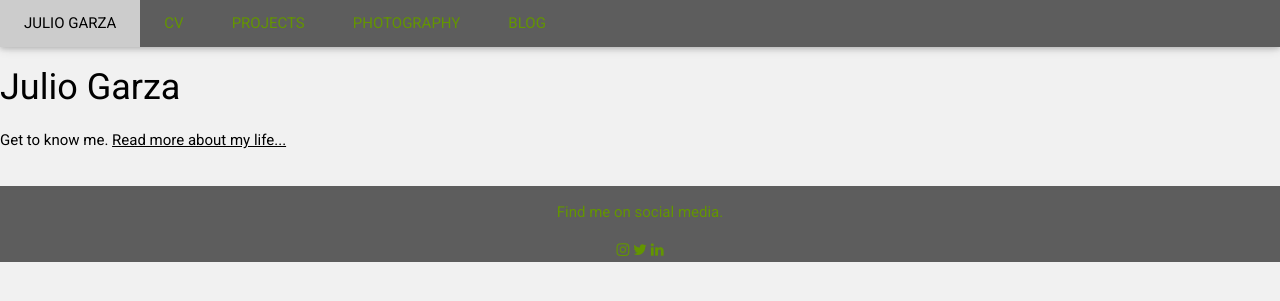
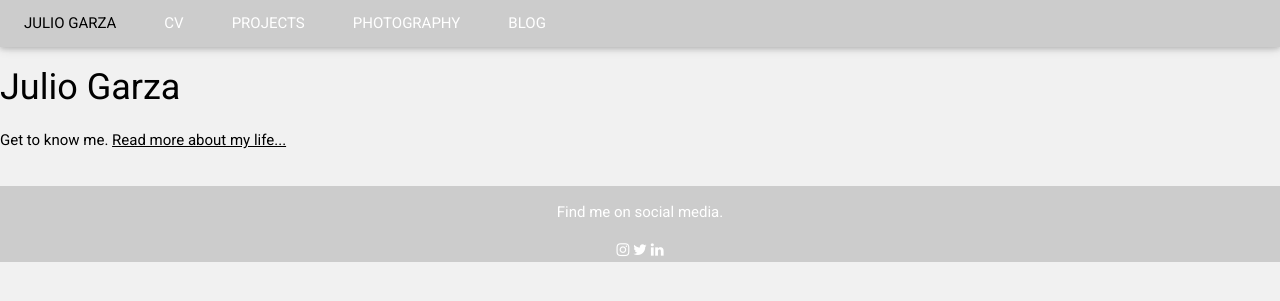
Before and after one commit to juliogarza/juliogarza.github.io, a Jekyll site: the page built from index.html, in a window 1280 px wide. Shown: the top 301 px of the page. Built offline with Jekyll 4.4.1, drawn with Linux system fonts in a browser that asks for light colours.

Commit message:
Update default.html

```diff
--- a/_layouts/default.html
+++ b/_layouts/default.html
@@ -18,7 +18,7 @@ html,body,h1,h2,h3,h4,h5,h6 {font-family: "Roboto", sans-serif}
 	<nav>
 <!-- Navbar -->
 <div class="w3-top">
-  <div class="w3-bar w3-card" style="color:#639500; background-color:#5D5D5D;">
+  <div class="w3-bar w3-card" style="color:#FFFFFF; background-color:#CCCCCC;">
     <a class="w3-bar-item w3-button w3-padding-large w3-hide-medium w3-hide-large w3-right" href="javascript:void(0)" onclick="myFunction()" title="Toggle Navigation Menu"><i class="fa fa-bars"></i></a>
     <a href="/" class="w3-bar-item w3-button w3-padding-large">JULIO GARZA</a>
     <a href="/CV" class="w3-bar-item w3-button w3-padding-large w3-hide-small">CV</a>
@@ -51,7 +51,7 @@ html,body,h1,h2,h3,h4,h5,h6 {font-family: "Roboto", sans-serif}
  		           {{ content }}
 		</div><!-- /.container -->
 
-<footer class="w3-container w3-center w3-margin-top" style="color:#639500; background-color:#5D5D5D; position:absolute; bottom: 0px; left: 0px; right: 0px; margin-bottom: 0px;">
+<footer class="w3-container w3-center w3-margin-top" style="color:#FFFFFF; background-color:#CCCCCC; position:absolute; bottom: 0px; left: 0px; right: 0px; margin-bottom: 0px;">
   <p>Find me on social media.</p>
   <a href="https://www.instagram.com/julio16/?hl=en" target="_blank"><i class="fa fa-instagram w3-hover-opacity"></i></a>
   <a href="https://twitter.com/ElJulioGarza" target="_blank"><i class="fa fa-twitter w3-hover-opacity"></i></a>
```
